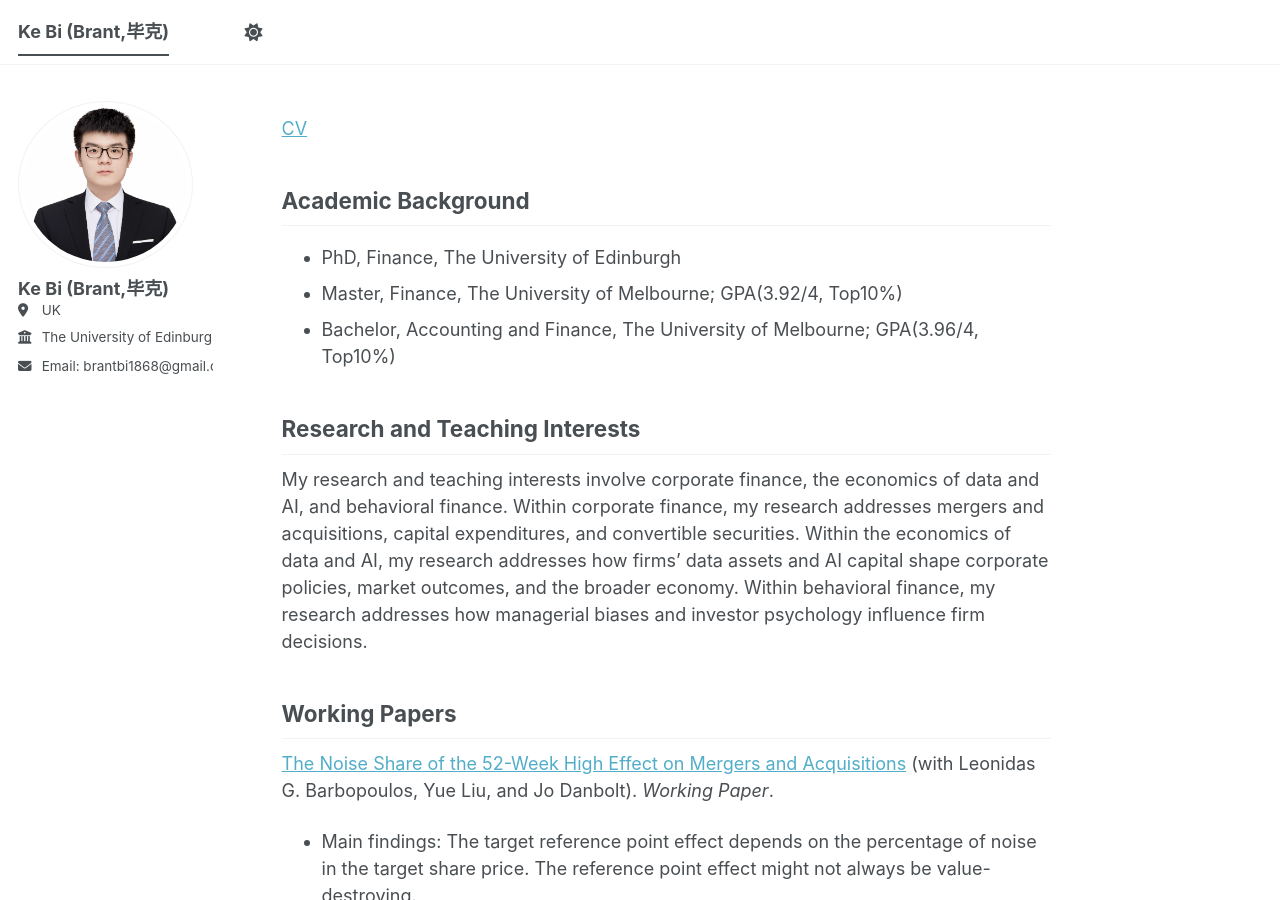
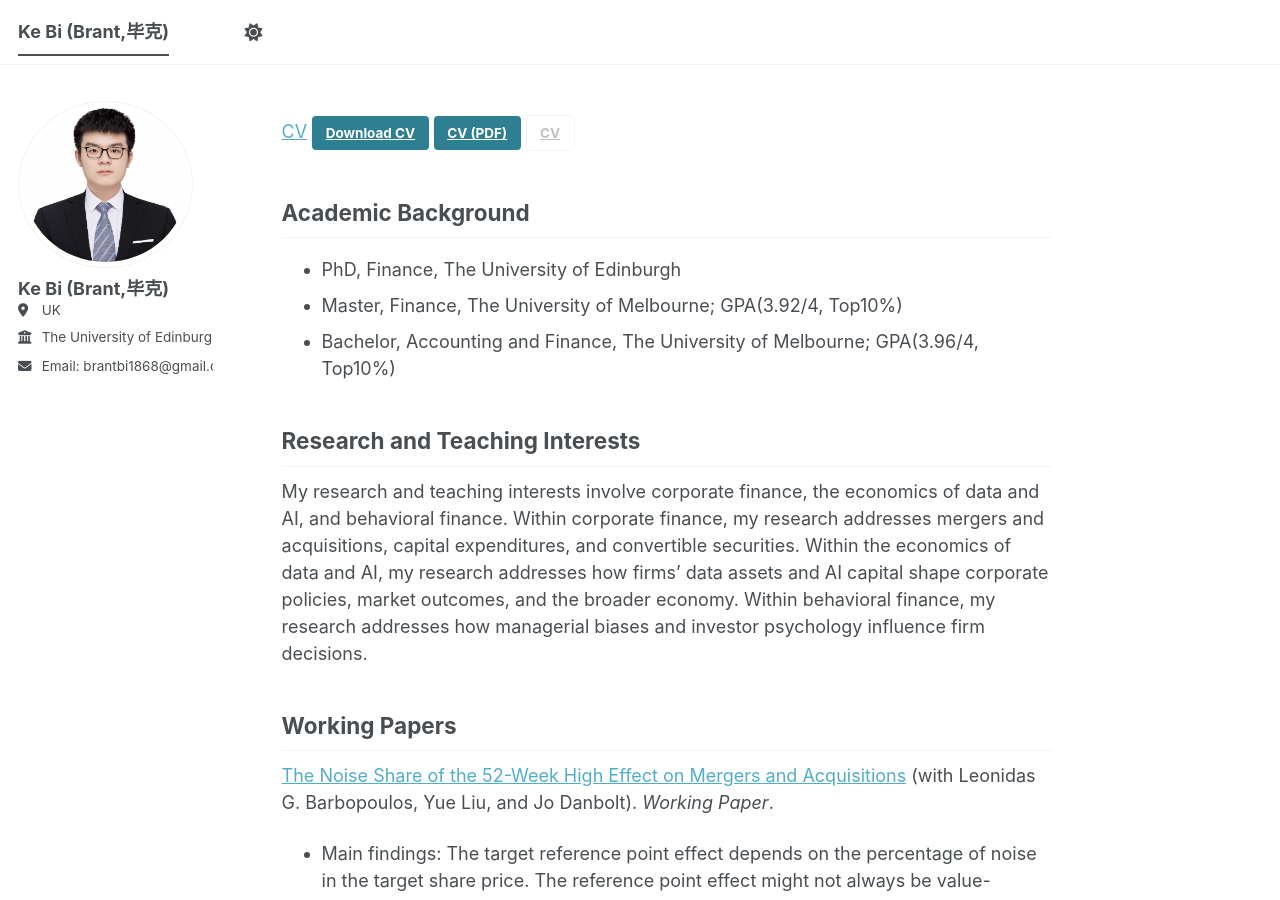
Before and after one commit to brant1868/brant1868.github.io, a Jekyll site: the page built from _pages/about.md, in a window 1280 px wide and 900 px high. Built offline with Jekyll 4.4.1, drawn with Linux system fonts in a browser that asks for light colours; a script bundle is joined from its source files by our own code; library files that are not in the unit come from our copies.

Commit message:
Update about.md

```diff
--- a/_pages/about.md
+++ b/_pages/about.md
@@ -8,6 +8,10 @@ redirect_from:
 ---
 
 [CV](https://brant1868.github.io/)
+[Download CV](https://brant1868.github.io/files/CV.pdf){: .btn .btn--primary }
+[CV (PDF)](https://brant1868.github.io/files/CV.pdf){: .btn .btn--info }
+[CV](https://brant1868.github.io/files/CV.pdf){: .btn .btn--inverse }
+
 
 Academic Background
 ------
```
